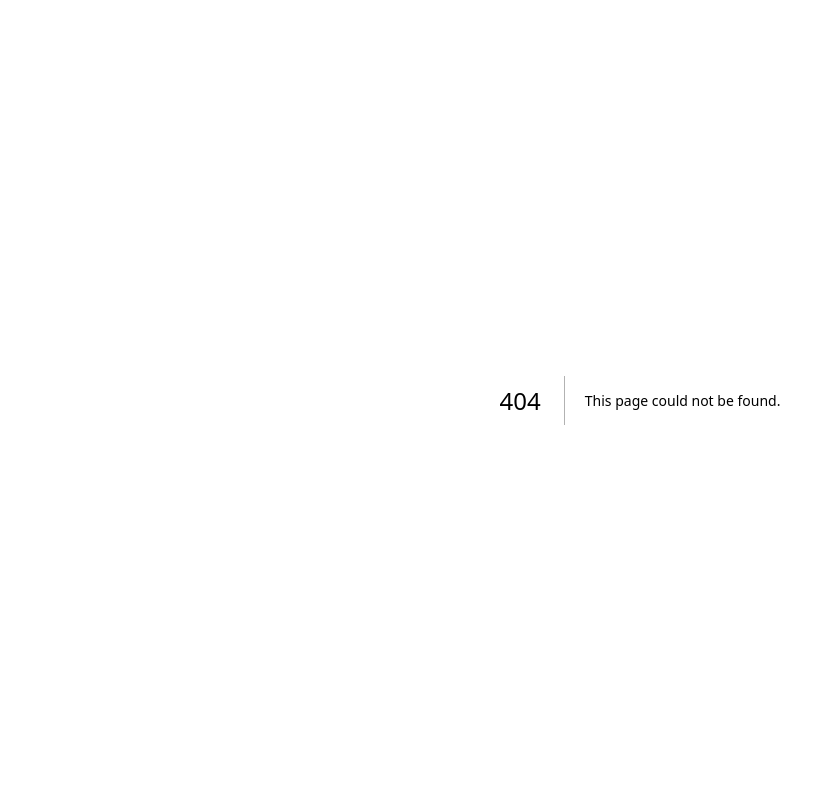
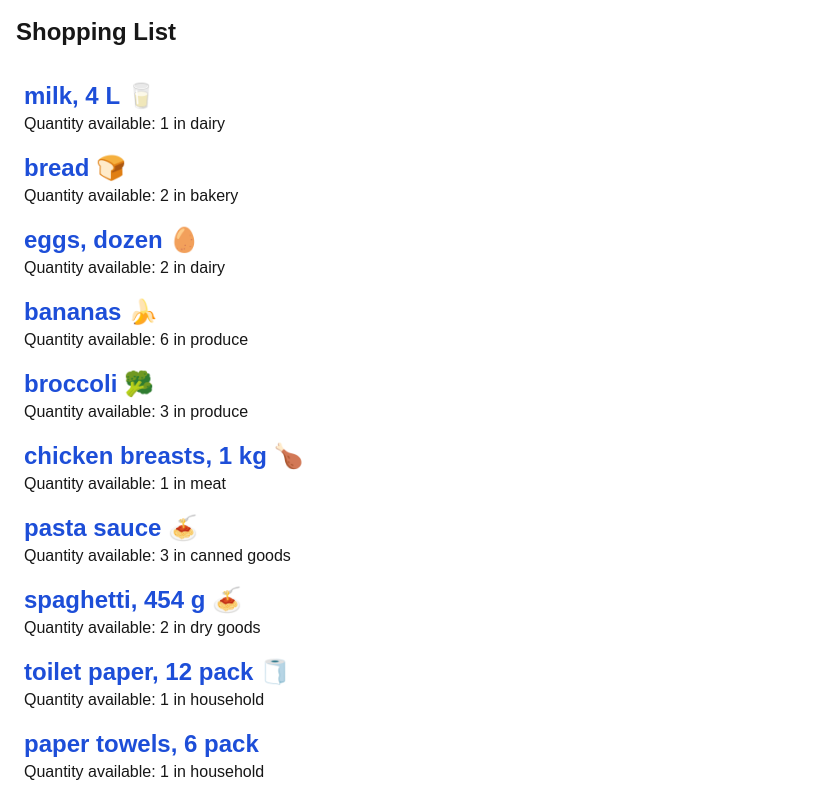
Before and after one commit to JuliaGCandotti/cprg306-assignments, a Next.js app: page /week-3 in a window 1280 px wide. Before the commit this address had no page. Shown: the top 800 px of the page, without its empty margins (0-826 px from the left). Built offline with nearby package versions, Linux system fonts and the light colour scheme.

Commit message:
Week-3 additions
Creation of week-3 folder, and item.js, page.js, and itemlist.js.

```diff
--- a/app/layout.js
+++ b/app/layout.js
@@ -1,7 +1,7 @@
 import "./globals.css";
 
 export const metadata = {
-  title: "Create Next App",
+  title: "Shopping List",
   description: "Generated by create next app",
 };
 
--- a/app/page.js
+++ b/app/page.js
@@ -7,6 +7,12 @@ export default function Page() {
       <li>
         <Link href="/week-2">Go to Week-2 page</Link>
       </li>
+      <li>
+        <Link href="/week-3">Go to Week-3 page</Link>
+      </li>
     </div>
+
+
+
   )
 }
--- a/app/week-2/student-info.js
+++ b/app/week-2/student-info.js
@@ -2,7 +2,8 @@ import Link from "next/link";
 
 export default function StudentInfo() {
     return (
-        <p>My name is Julia Candotti. This link <Link href="https://github.com/JuliaGCandotti/cprg306-assignments">(click here)</Link> will take you to my Github repository.
+        <p>
+            My name is Julia Candotti. This link <Link href="https://github.com/JuliaGCandotti/cprg306-assignments">(click here)</Link> will take you to my Github repository.
         </p>
     )
 }
--- /dev/null
+++ b/app/week-3/item-list.js
@@ -0,0 +1,143 @@
+import Item from "./item";
+
+export default function ItemList() {
+
+const item1 = {
+  name: "milk, 4 L 🥛",
+  quantity: 1,
+  category: "dairy",
+};
+
+const item2 = {
+  name: "bread 🍞",
+  quantity: 2,
+  category: "bakery",
+};
+
+const item3 = {
+  name: "eggs, dozen 🥚",
+  quantity: 2,
+  category: "dairy",
+};
+
+const item4 = {
+  name: "bananas 🍌",
+  quantity: 6,
+  category: "produce",
+};
+
+const item5 = {
+  name: "broccoli 🥦",
+  quantity: 3,
+  category: "produce",
+};
+
+const item6 = {
+  name: "chicken breasts, 1 kg 🍗",
+  quantity: 1,
+  category: "meat",
+};
+
+const item7 = {
+  name: "pasta sauce 🍝",
+  quantity: 3,
+  category: "canned goods",
+};
+
+const item8 = {
+  name: "spaghetti, 454 g 🍝",
+  quantity: 2,
+  category: "dry goods",
+};
+
+const item9 = {
+  name: "toilet paper, 12 pack 🧻",
+  quantity: 1,
+  category: "household",
+};
+
+const item10 = {
+  name: "paper towels, 6 pack",
+  quantity: 1,
+  category: "household",
+};
+
+const item11 = {
+  name: "dish soap 🍽️",
+  quantity: 1,
+  category: "household",
+};
+
+const item12 = {
+  name: "hand soap 🧼",
+  quantity: 4,
+  category: "household",
+};
+
+return (
+    <section className="m-2 p-2">
+        <ul>
+        <li className="p-2">
+            <p className="font-bold text-2xl text-blue-700">{item1.name}</p>
+            <p>Quantity available: {item1.quantity} in {item1.category}</p>
+        </li>
+
+        <li className="p-2">
+            <h2 className="font-bold text-2xl text-blue-700">{item2.name}</h2>
+            <p>Quantity available: {item2.quantity} in {item2.category}</p>
+        </li>
+
+        <li className="p-2">
+            <h2 className="font-bold text-2xl text-blue-700">{item3.name}</h2>
+            <p>Quantity available: {item3.quantity} in {item3.category}</p>
+        </li>
+
+        <li className="p-2">
+            <h2 className="font-bold text-2xl text-blue-700">{item4.name}</h2>
+            <p>Quantity available: {item4.quantity} in {item4.category}</p>
+        </li>
+
+        <li className="p-2">
+            <h2 className="font-bold text-2xl text-blue-700">{item5.name}</h2>
+            <p>Quantity available: {item5.quantity} in {item5.category}</p>
+        </li>
+
+        <li className="p-2">
+            <h2 className="font-bold text-2xl text-blue-700">{item6.name}</h2>
+            <p>Quantity available: {item6.quantity} in {item6.category}</p>
+        </li>
+
+        <li className="p-2">
+            <h2 className="font-bold text-2xl text-blue-700">{item7.name}</h2>
+            <p>Quantity available: {item7.quantity} in {item7.category}</p>
+        </li>
+
+        <li className="p-2">
+            <h2 className="font-bold text-2xl text-blue-700">{item8.name}</h2>
+            <p>Quantity available: {item8.quantity} in {item8.category}</p>
+        </li>
+
+        <li className="p-2">
+            <h2 className="font-bold text-2xl text-blue-700">{item9.name}</h2>
+            <p>Quantity available: {item9.quantity} in {item9.category}</p>
+        </li>
+
+        <li className="p-2">
+            <h2 className="font-bold text-2xl text-blue-700">{item10.name}</h2>
+            <p>Quantity available: {item10.quantity} in {item10.category}</p>
+        </li>
+
+        <li className="p-2">
+            <h2 className="font-bold text-2xl text-blue-700">{item11.name}</h2>
+            <p>Quantity available: {item11.quantity} in {item11.category}</p>
+        </li>
+
+        <li className="p-2">
+            <h2 className="font-bold text-2xl text-blue-700">{item12.name}</h2>
+            <p>Quantity available: {item12.quantity} in {item12.category}</p>
+        </li>
+        </ul>
+    </section>
+
+);
+}
--- /dev/null
+++ b/app/week-3/item.js
@@ -0,0 +1,9 @@
+export default function Item({name, quantity, category}) {
+    return (
+        <section>
+            <h2>{name}</h2>
+            <p>{quantity}</p>
+            <p>{category}</p>
+        </section>
+    )
+}
--- /dev/null
+++ b/app/week-3/page.js
@@ -0,0 +1,10 @@
+import ItemList from "./item-list";
+
+export default function Page() {
+    return (
+      <main>
+        <h1 className="font-bold text-2xl m-2 p-2">Shopping List</h1>
+        <ItemList></ItemList>
+      </main>
+    );
+  }
```
